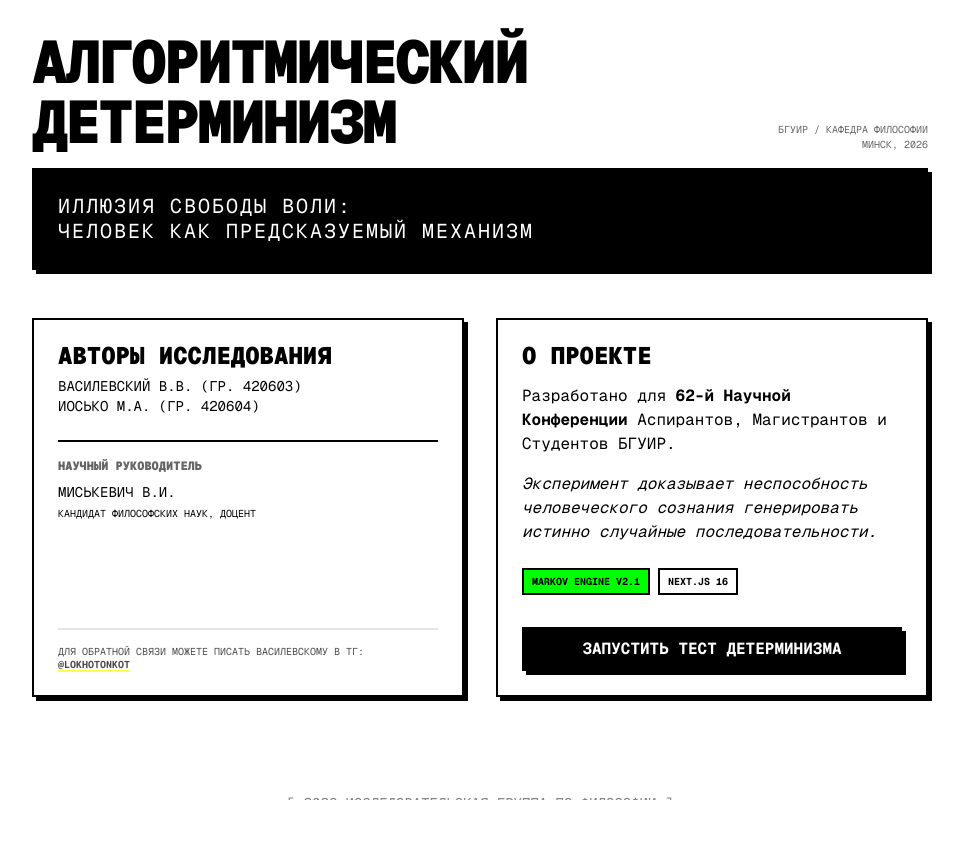
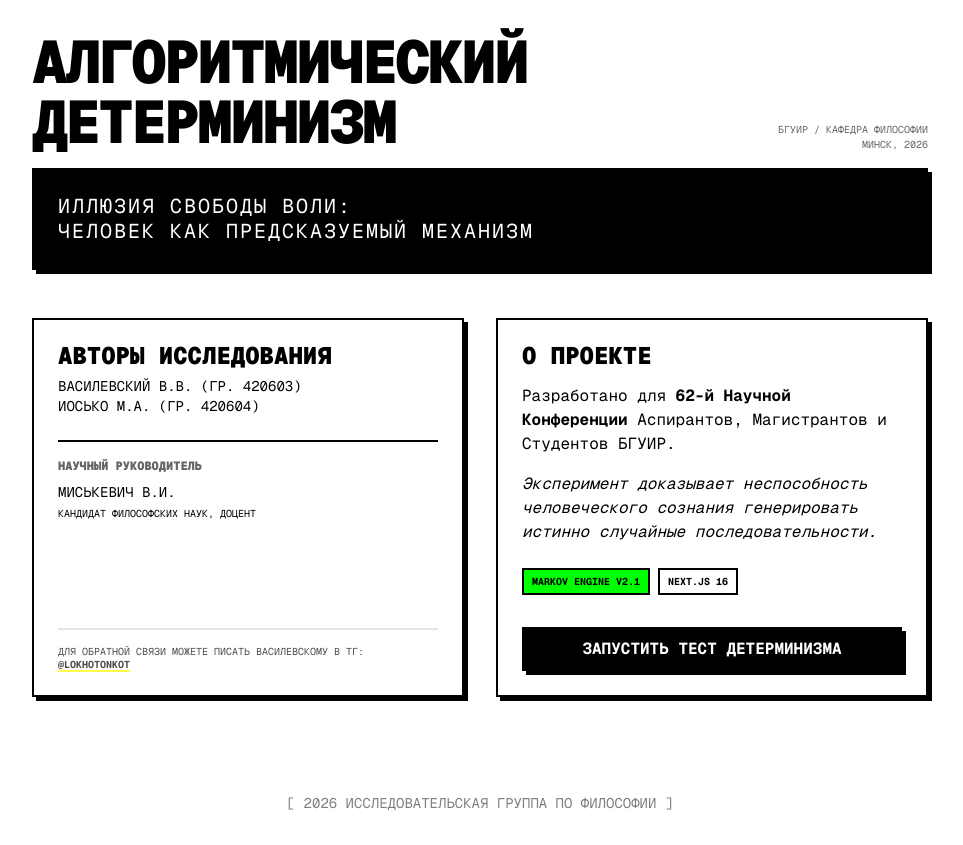
Before and after one commit to OrDinaD/KNB_Ai, a Next.js app: page / in a window 1280 px wide. Shown: the whole page, without its empty margins (160-1123 px from the left). Before the commit the page ends 800 px from the top, so only its background shows below. Built offline with nearby package versions, Linux system fonts and the light colour scheme.

Commit message:
UI: Restore scrolling on landing page while keeping game fixed for Safari

```diff
--- a/src/app/globals.css
+++ b/src/app/globals.css
@@ -23,10 +23,8 @@
 }
 
 html, body {
-  height: 100%;
+  min-height: 100%;
   width: 100%;
-  overflow: hidden;
-  position: fixed;
 }
 
 body {
--- a/src/app/page.tsx
+++ b/src/app/page.tsx
@@ -8,7 +8,9 @@ export default function Home() {
   const [isStarted, setIsStarted] = useState(false);
 
   return (
-    <main className="min-h-screen flex flex-col items-center justify-center p-4 md:p-8 bg-neo-white selection:bg-neo-win overflow-hidden">
+    <main className={`flex flex-col items-center selection:bg-neo-win bg-neo-white ${
+      isStarted ? 'h-[100dvh] overflow-hidden p-0' : 'min-h-screen p-4 md:p-8 justify-center'
+    }`}>
       <AnimatePresence mode="wait">
         {!isStarted ? (
           <motion.div
```
